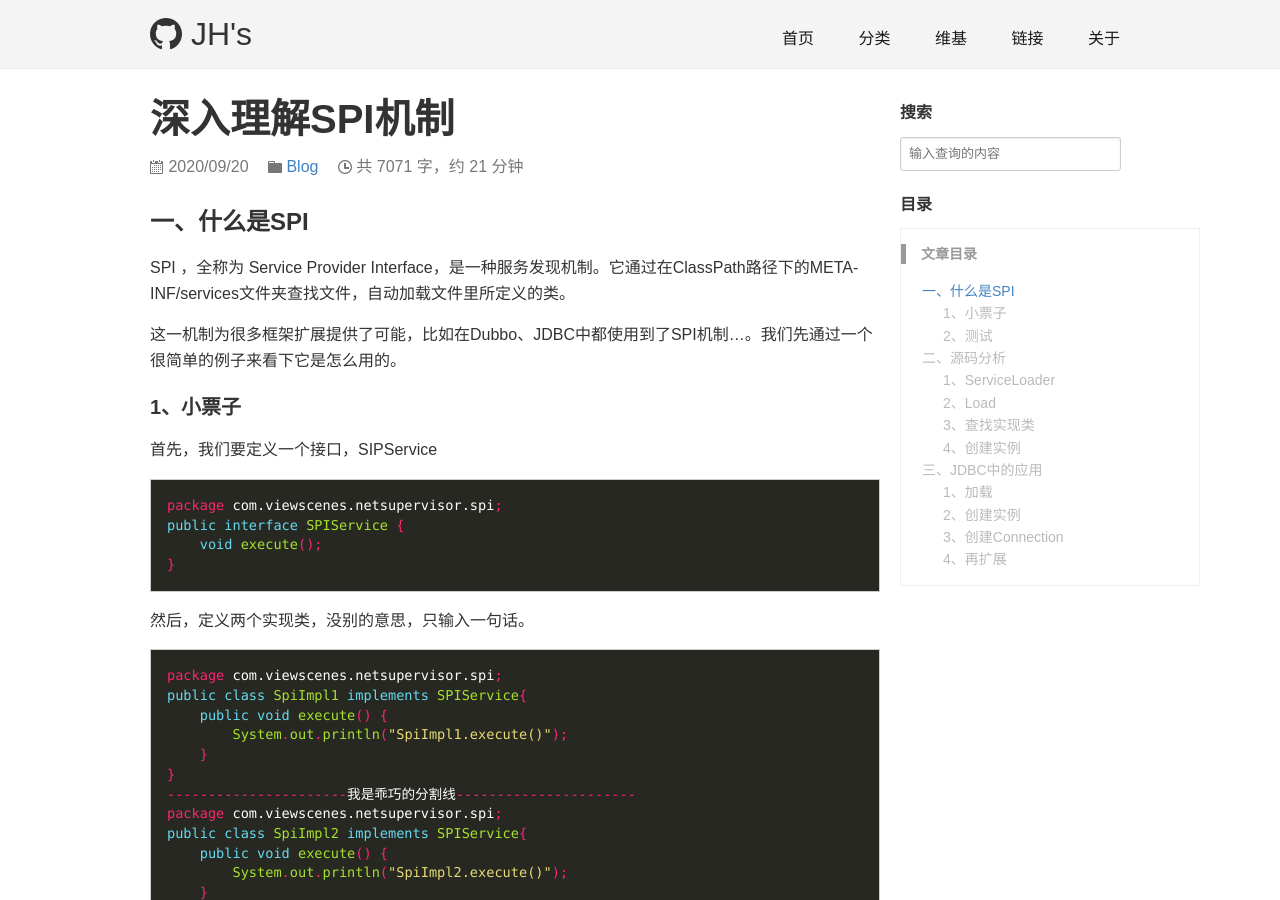
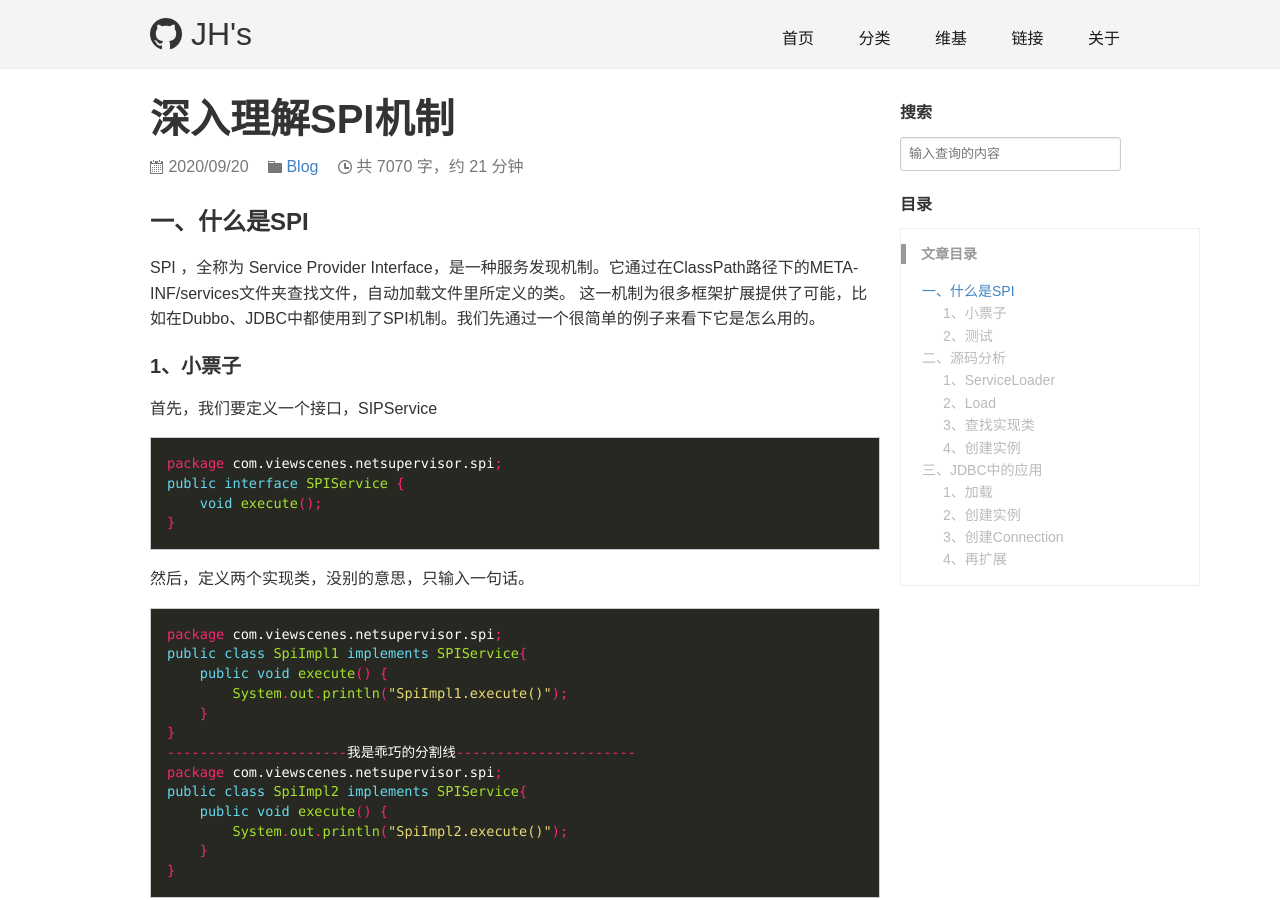
Before and after one commit to MazFactor/mzlongblog, a Jekyll site: the page built from _posts/2020-09-20-深入理解SPI机制.md, in a window 1280 px wide and 900 px high. Built offline with Jekyll 4.4.1, drawn with Linux system fonts in a browser that asks for light colours; comment, search, counter and statistics services are not loaded.

Commit message:
ffffffff

```diff
--- a/_posts/2020-09-20-深入理解SPI机制.md
+++ b/_posts/2020-09-20-深入理解SPI机制.md
@@ -7,8 +7,7 @@ keywords: SPI
 ---
 ### 一、什么是SPI
 SPI ，全称为 Service Provider Interface，是一种服务发现机制。它通过在ClassPath路径下的META-INF/services文件夹查找文件，自动加载文件里所定义的类。
-
-这一机制为很多框架扩展提供了可能，比如在Dubbo、JDBC中都使用到了SPI机制...<!-- more -->。我们先通过一个很简单的例子来看下它是怎么用的。
+这一机制为很多框架扩展提供了可能，比如在Dubbo、JDBC中都使用到了SPI机制<!-- more -->。我们先通过一个很简单的例子来看下它是怎么用的。
 
 #### 1、小票子
 首先，我们要定义一个接口，SIPService
```
Also changed, not shown: _posts/2020-09-21-rouge-theme-代码高亮没有效果.md (+1 -1 lines).
